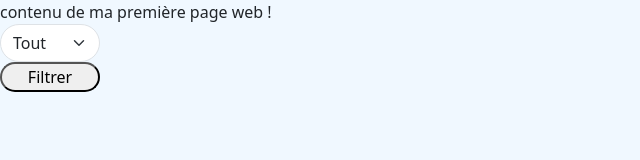
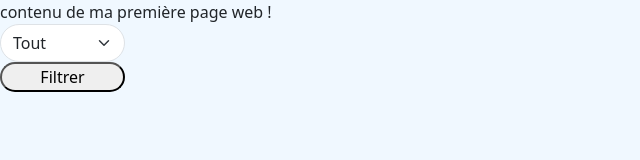
Before and after one commit to calips47/Projet-web-jeu-de-question, a plain HTML site: page apprendre.html in a window 1280 px wide. Shown: the whole page, without its empty margins (0-640 px from the left). Drawn offline with nearby package versions, Linux system fonts and the light colour scheme; no server answers.

Commit message:
Modification du style.css, et ajout de styleDetail.css.

```diff
--- a/css/style.css
+++ b/css/style.css
@@ -13,12 +13,12 @@ body {
 }
 
 .form-select {
-    width: 100px;
+    width: 125px;
     border-radius: 50px;
 }
 
 .btn-primary {
-    width: 100px;
+    width: 125px;
     border-radius: 50px;
 }
 
```
Also changed, not shown: css/styleDetail.css (added).
